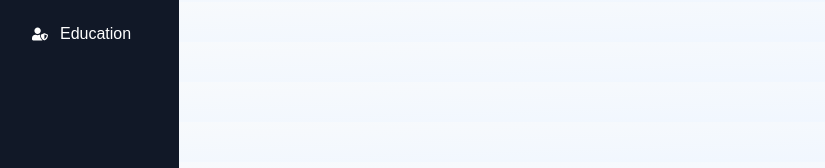
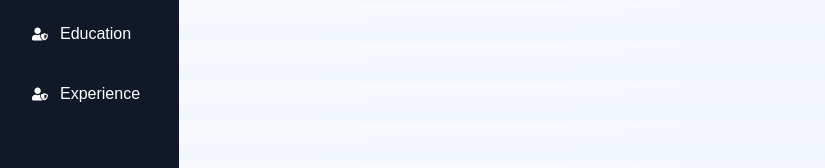
Before and after one commit to raj-adi00/web-team-hackathon, a Next.js app: page /admin in a window 1280 px wide. Shown: the part 278-446 px from the top of the page, without its empty margins (0-825 px from the left). Built offline with nearby package versions, Linux system fonts and the light colour scheme.

Commit message:
added to sidebar

```diff
--- a/components/SideBarAdmin.tsx
+++ b/components/SideBarAdmin.tsx
@@ -57,6 +57,17 @@ const AdminHome = () => {
           >
             <FaUserShield className="mr-3" /> Education
           </button>
+          <button
+            className={`flex items-center p-3 rounded-lg transition ${
+              activeSection === "experience" ? "bg-gray-700" : "hover:bg-gray-800"
+            }`}
+            onClick={() => {
+              router.push("/admin/experience");
+              setActiveSection("experience");
+            }}
+          >
+            <FaUserShield className="mr-3" /> Experience
+          </button>
         </nav>
       </aside>
 
```
Also changed, not shown: app/admin/experience/page.tsx (+0 -159 lines).
